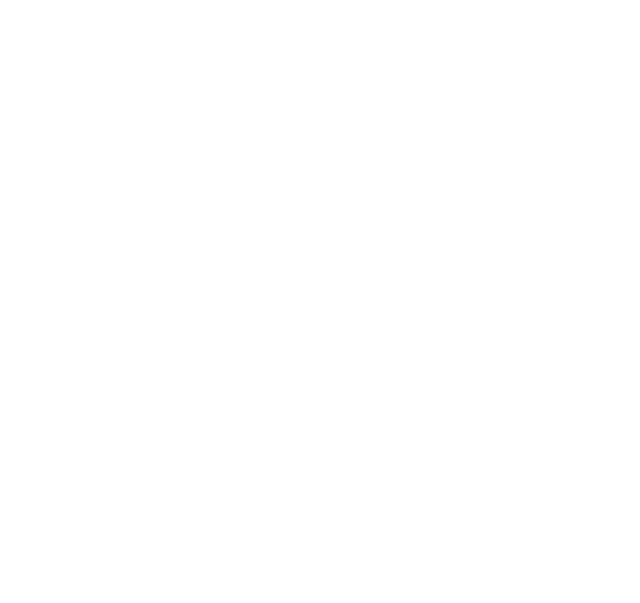
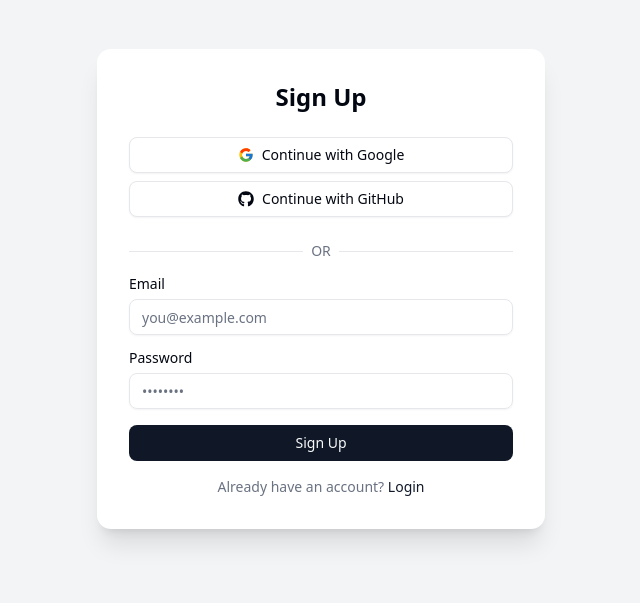
Before and after one commit to Shrey-Vats/clerk-js, a React (Vite) app in the folder client/: page /signup in a window 1280 px wide. Before the commit this address had no page. Shown: the part 143-746 px from the top of the page, without its empty margins (319-959 px from the left). Built offline with nearby package versions, Linux system fonts and the light colour scheme.

Commit message:
update app.tsx

```diff
--- a/client/src/App.tsx
+++ b/client/src/App.tsx
@@ -1,5 +1,6 @@
 import './App.css'
 import { BrowserRouter as Router, Routes, Route } from "react-router-dom";
+import  {LoginPage } from "./pages/login.tsx";
 import { SignupPage } from './pages/signup.tsx';
 
 function App() {
@@ -9,7 +10,8 @@
     <Router>
       <Routes>
 
-        <Route path='/' element={<SignupPage />} />
+        <Route path='/signup' element={<SignupPage />} />
+        <Route path='/login' element={<LoginPage />} />
       </Routes>
     </Router>
   );
```
